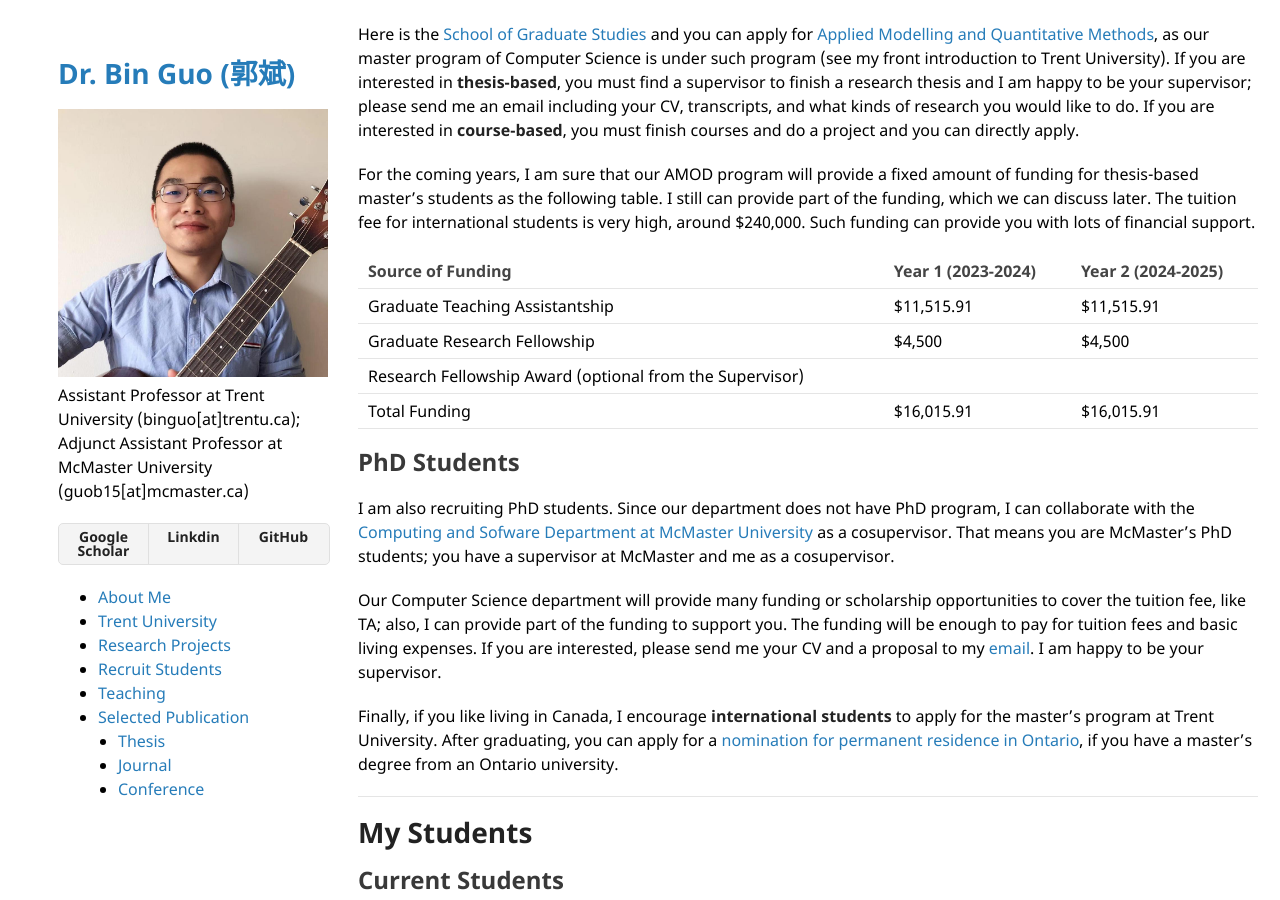
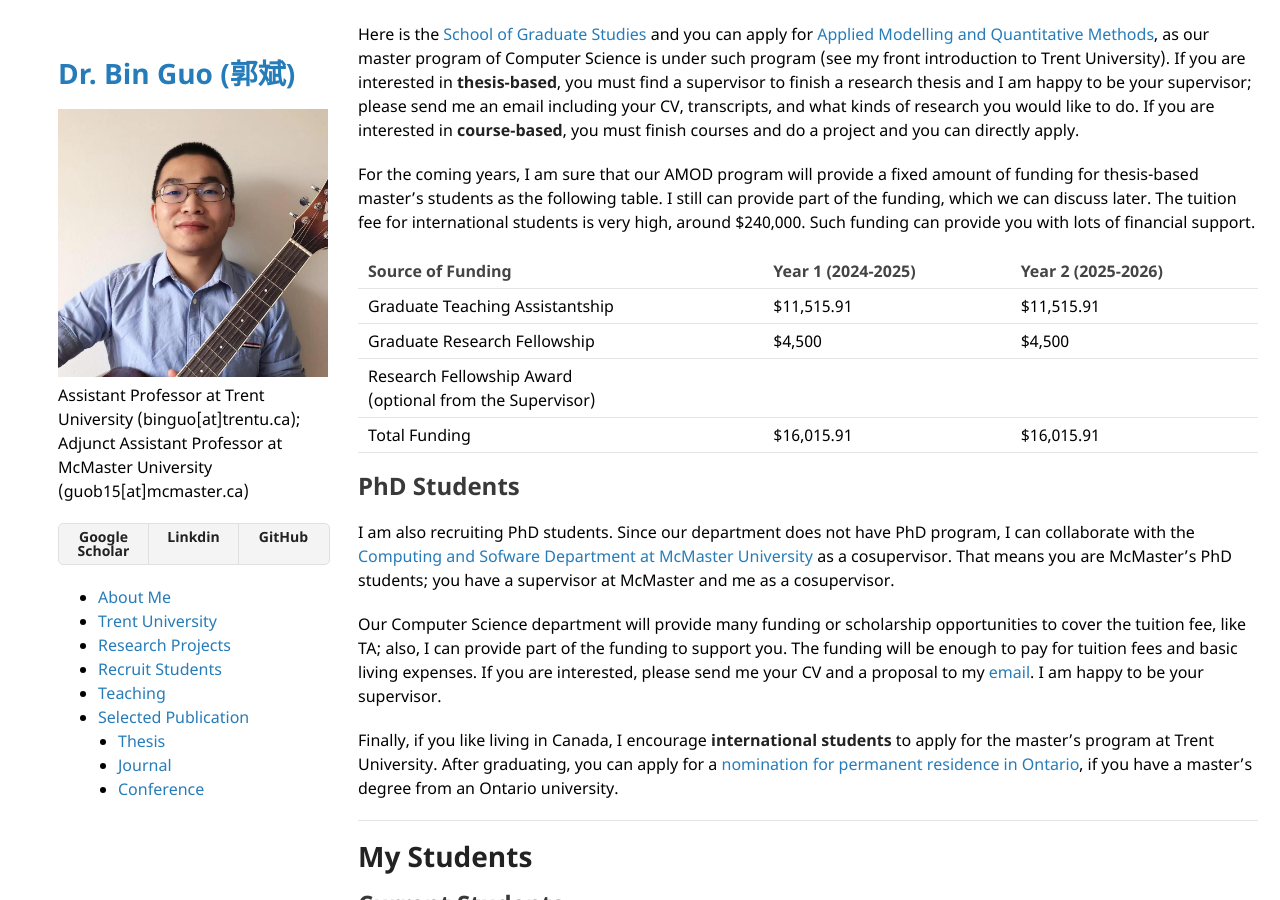
Before and after one commit to bin-guo/bin-guo.github.io, a Jekyll site: the page built from index.md, in a window 1280 px wide and 900 px high, scrolled down 2882 px. Built offline with Jekyll 4.4.1, drawn with Linux system fonts in a browser that asks for light colours; our own code applies the rules of GitHub Pages for plain Markdown files.

Commit message:
Update index.md

```diff
--- a/index.md
+++ b/index.md
@@ -72,11 +72,11 @@ Here is the [School of Graduate Studies](https://www.trentu.ca/graduatestudies/)
 
 For the coming years, I am sure that our AMOD program will provide a fixed amount of funding for thesis-based master's students as the following table. I still can provide part of the funding, which we can discuss later. The tuition fee for international students is very high, around $240,000. Such funding can provide you with lots of financial support.
 
-|Source of Funding | Year 1 (2023-2024)| Year 2 (2024-2025)|
+|Source of Funding | Year 1 (2024-2025)| Year 2 (2025-2026)|
 |---	|---	|---	|
 |Graduate Teaching Assistantship| $11,515.91 | $11,515.91|
 |Graduate Research Fellowship |$4,500 |$4,500|
-|Research Fellowship Award (optional from the Supervisor)| | |
+|Research Fellowship Award <br /> (optional from the Supervisor)| | |
 |Total Funding |$16,015.91 | $16,015.91|
 
 ## PhD Students
```
